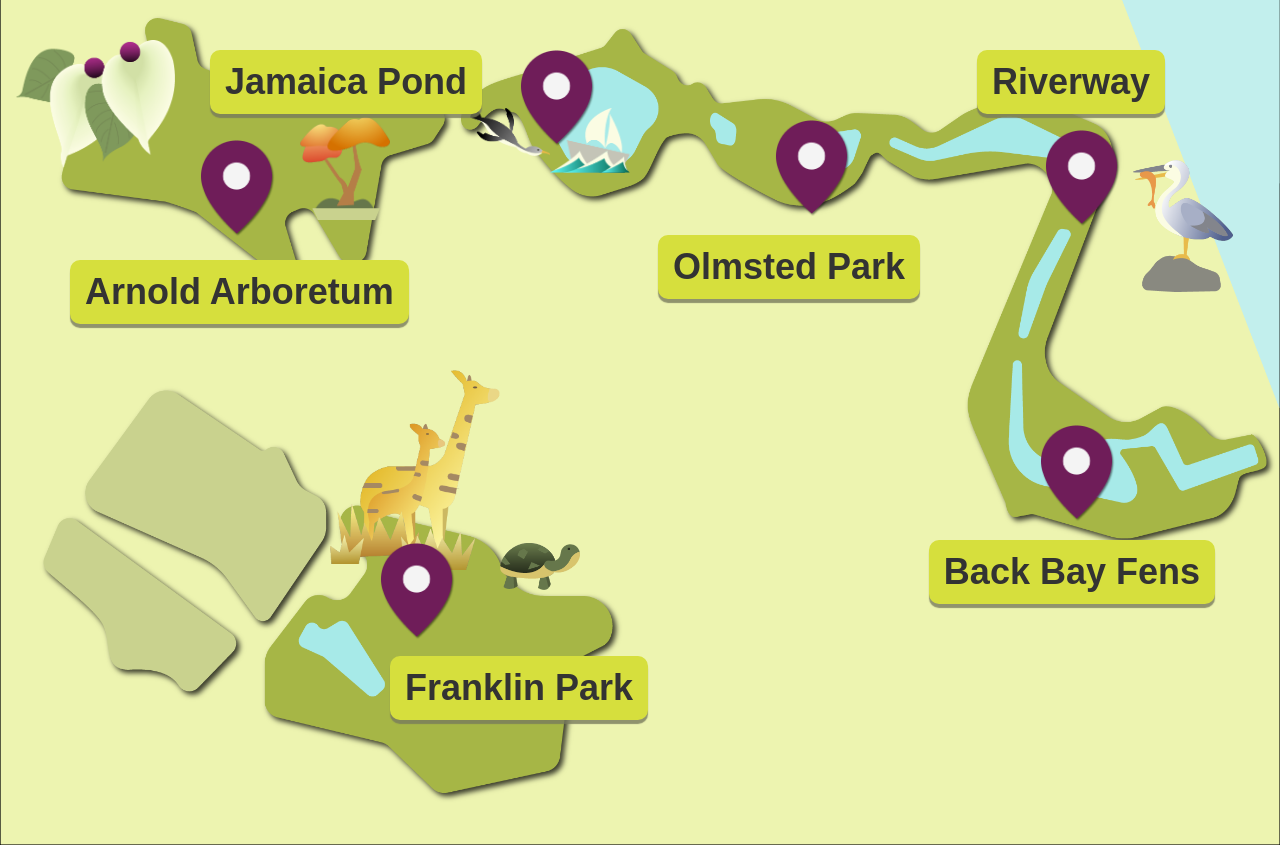
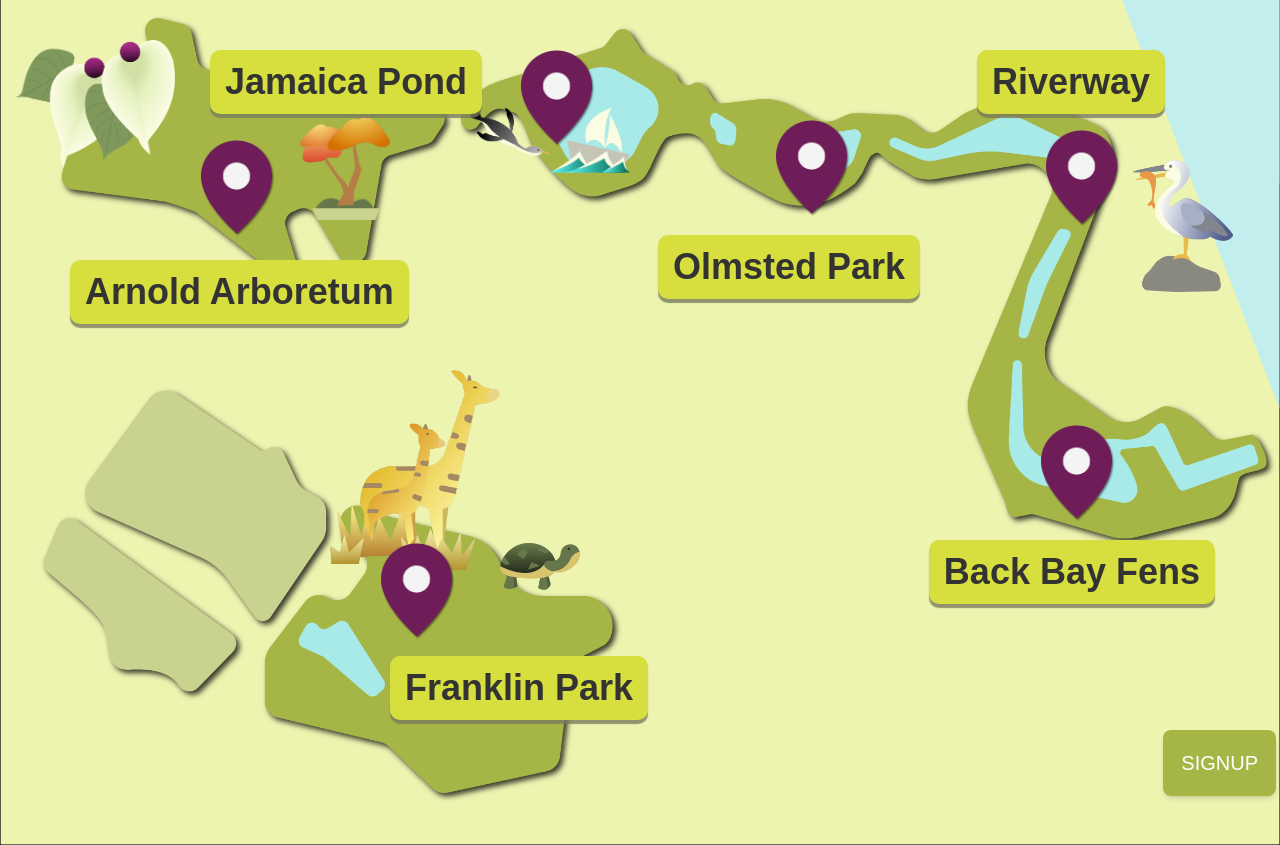
Before and after one commit to JumboCode/emerald-necklace-conservancy, a Next.js app: page /map in a window 1280 px wide. Built offline with nearby package versions, Linux system fonts and the light colour scheme; a web font is replaced by a local one.

Commit message:
CompletedEmail Signup on Navigation Bar and Map Page

```diff
--- /dev/null
+++ b/src/app/email/page.tsx
@@ -0,0 +1,13 @@
+import React from "react";
+import Head from 'next/head';
+
+
+const EmailSignupPage = () => {
+  return (
+    <div style={{ marginLeft: '-600px' }}>
+      <iframe src="https://www.emeraldnecklace.org/contact/sign-up-for-enews/" width="300%" height="650px" frameBorder="0"></iframe>
+    </div>
+  );
+};
+
+export default EmailSignupPage;
--- a/src/app/map/page.tsx
+++ b/src/app/map/page.tsx
@@ -2,8 +2,10 @@
 import '../globals.css'
 import React from 'react'
 import { useState } from 'react'
+
 import MapPin from '@/components/MapPin'
 import ParkName from '@/components/ParkName'
+import MapButton from '@/components/MapButton'
 
 interface ModalsState {
   park1: boolean
@@ -44,10 +46,14 @@ const text: string[] = [
 export default function MapPage () {
   const [open, setOpen] = useState<boolean[]>(
     new Array(park.Back_Bay + 1).fill(false)
+
   )
 
   return (
     <div className="bg-map bg-cover bg-center min-h-screen w-full flex items-center justify-center object-cover">
+      <div>
+    <MapButton></MapButton>
+    </div>
       <div className='absolute' style={{ top: '40px', left: '15px' }}>
         <img src='/map_images/dove_tree.png' alt='Dove Tree' width={160} />
       </div>
--- /dev/null
+++ b/src/components/MapButton.tsx
@@ -0,0 +1,21 @@
+'use client'
+
+import react from 'react'
+
+const MapButton = () => {
+    const handleClick = () => {
+        window.location.href = `/email`;
+    }
+
+    return (
+        <div className = "fixed bottom-0 right-0 p-1">
+            <div className="bg-custom-NavBarGreen p-2 rounded-b-lg rounded-t-lg shadow-md">
+            <button onClick={handleClick} style={{ color: 'white', fontSize: '20px', padding: '10px 10px' }}>
+      SIGNUP
+    </button>
+            </div>
+        </div>
+    )
+}
+
+export default MapButton;
--- a/src/components/ParkNav.tsx
+++ b/src/components/ParkNav.tsx
@@ -1,4 +1,9 @@
 import React from 'react';
+
+type MapButtonProps = {
+    selected?: boolean;
+    onClick: () => void;
+};
 
 type NavButtonProps = {
   label: string;
@@ -21,7 +26,7 @@ const NavButton: React.FC<NavButtonProps> = ({ label, selected, onClick }) => {
 
 type NavBarProps = {
 	park: string;
-	page: 'History' | 'Attractions' | 'Directions';
+	page: 'History' | 'Attractions' | 'Directions' | 'Email Signup';
 };
 
 const NavBar: React.FC<NavBarProps> = ({page, park}) => {
@@ -42,6 +47,13 @@ const NavBar: React.FC<NavBarProps> = ({page, park}) => {
 			window.location.href = `/${park}/directions`;
 		}
 	}
+
+    const handleSignup = () => {
+        if (page !== 'Email Signup') {
+            window.location.href = `/email`
+        }
+    }
+
 	const handleMap = () => {
 		window.location.href = `/map`;
 
@@ -56,6 +68,7 @@ const NavBar: React.FC<NavBarProps> = ({page, park}) => {
             <NavButton label="History" selected={page === 'History'} onClick={handleHistory} />
             <NavButton label="Attractions" selected={page === 'Attractions'} onClick={handleAttractions} />
             <NavButton label="Directions" selected={page === 'Directions'} onClick={handleDirections} />
+            <NavButton label="Signup" selected={page ==='Email Signup'} onClick={handleSignup} />
           </div>
         </div>
       </div>
```
